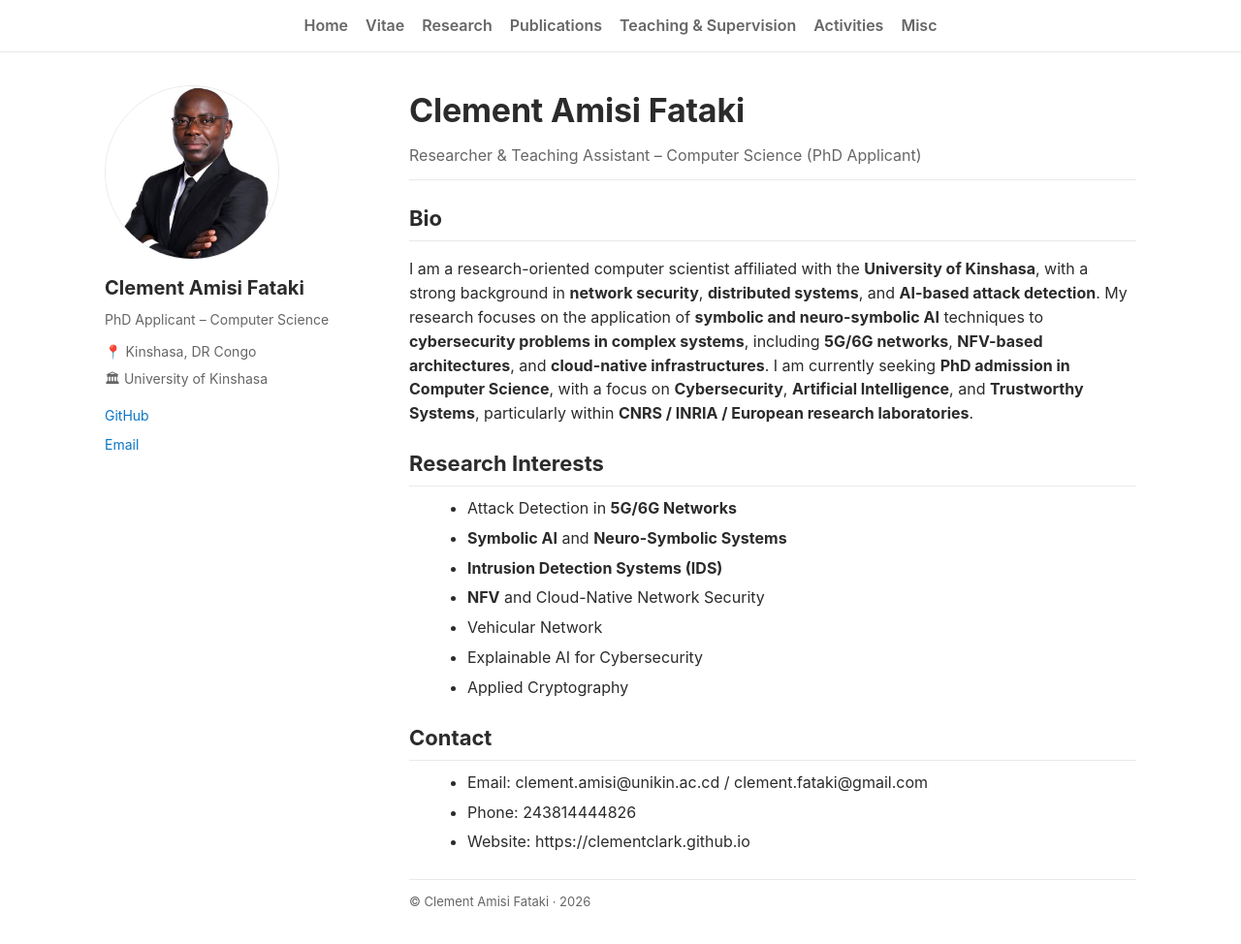
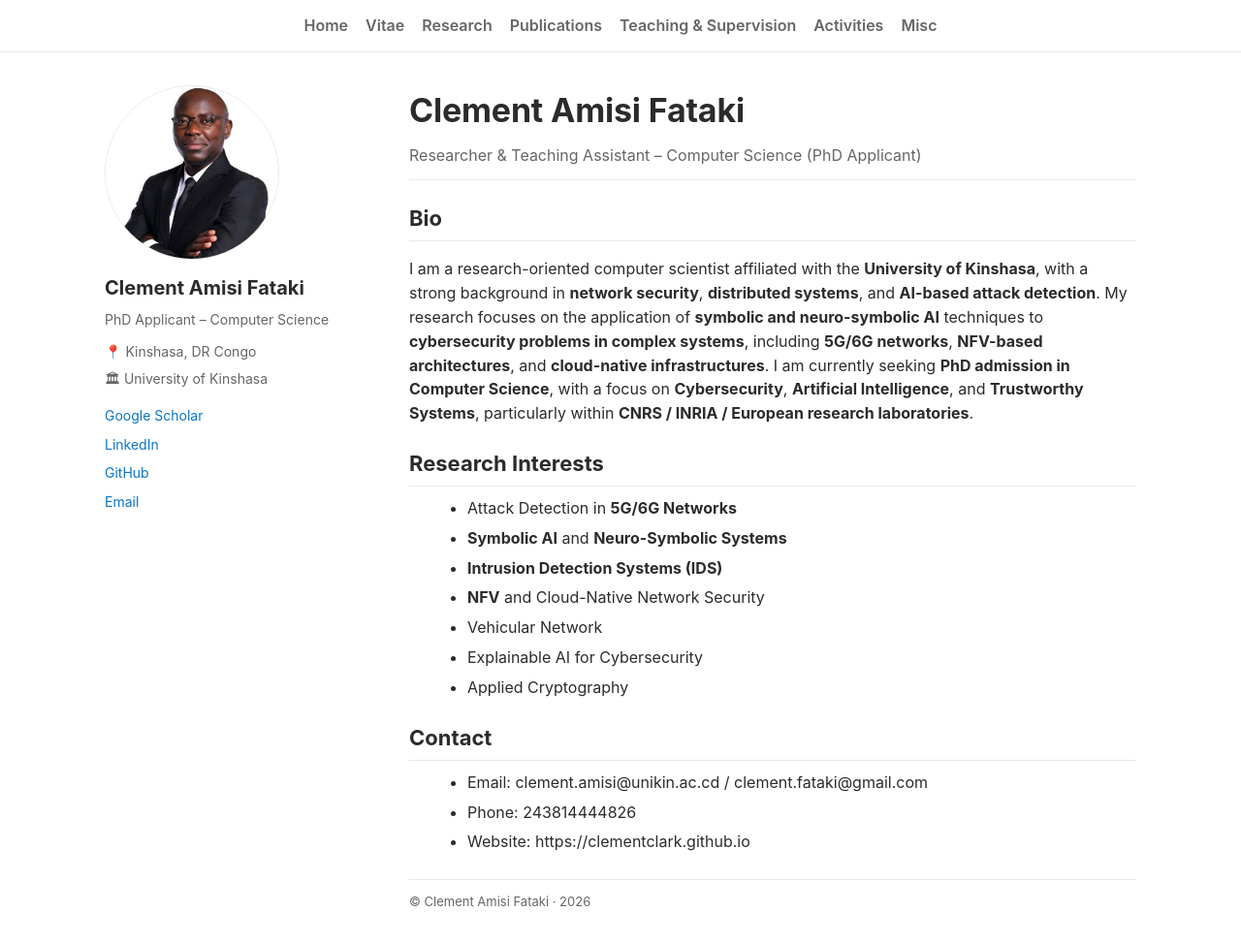
Before and after one commit to clementclark/clementclark.github.io, a Jekyll site: the page built from index.md, in a window 1280 px wide and 974 px high. Shown: the whole window at 97% size. Built offline with Jekyll 4.4.1, drawn with Linux system fonts in a browser that asks for light colours; some of the changed lines change nothing that is shown.

Commit message:
Update _config.yml

```diff
--- a/_config.yml
+++ b/_config.yml
@@ -16,7 +16,7 @@ author:
   phone: "+243 814 444 826"
 
 social:
-  linkedin: ""     # add your LinkedIn URL if you want
+  linkedin: "https://www.linkedin.com/in/clement-amisi-%E5%85%8B%E9%87%8C%E9%A9%AC-69129136/"
   github: "https://github.com/clementclark"
-  scholar: ""
+  scholar: "https://scholar.google.com"
   researchgate: ""
```
